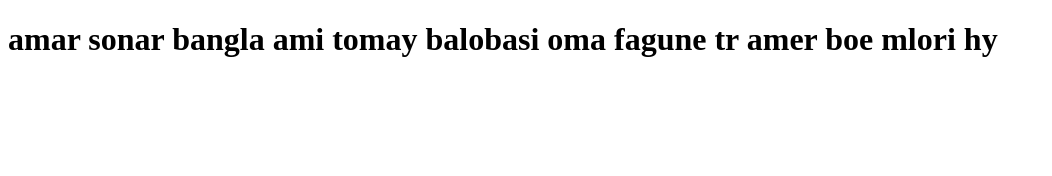
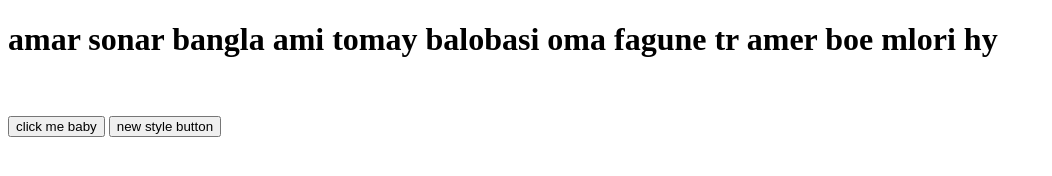
Before and after one commit to Monirul102030/practice4, a plain HTML site: page index.html in a window 1280 px wide. Shown: the whole page, without its empty margins (0-1052 px from the left). Drawn offline with Linux system fonts and the light colour scheme.

Commit message:
button commit

```diff
--- a/index.html
+++ b/index.html
@@ -8,6 +8,10 @@
 </head>
 <body>
     <h1>amar sonar bangla ami tomay balobasi oma fagune tr amer boe mlori hy</h1>
+    <br>
 
 </body>
 </html>
+<br>
+<button>click me baby</button>
+<button>new style button</button>
```
